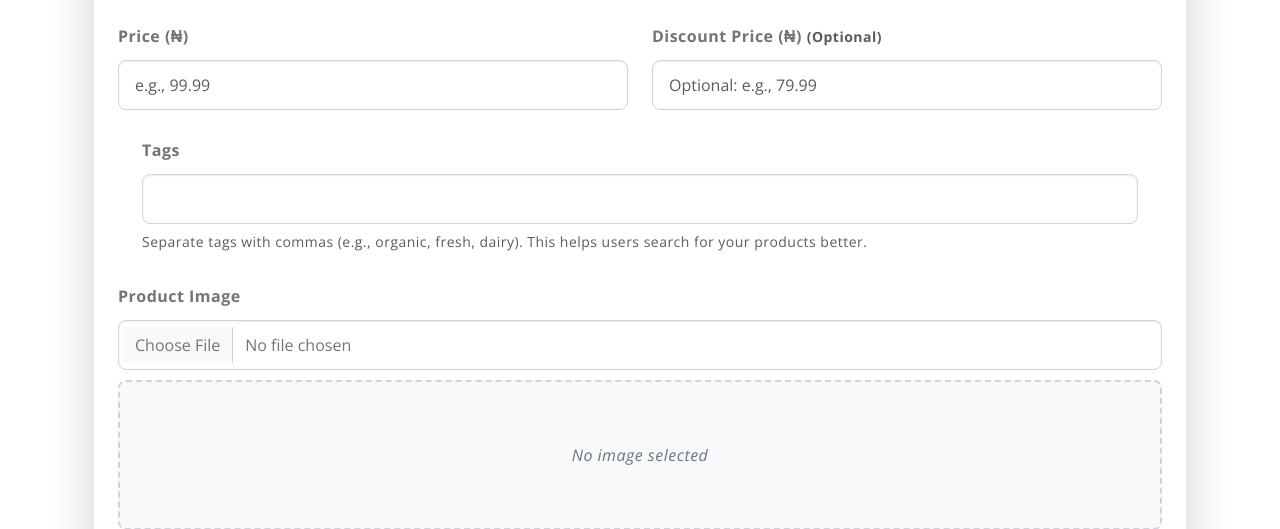
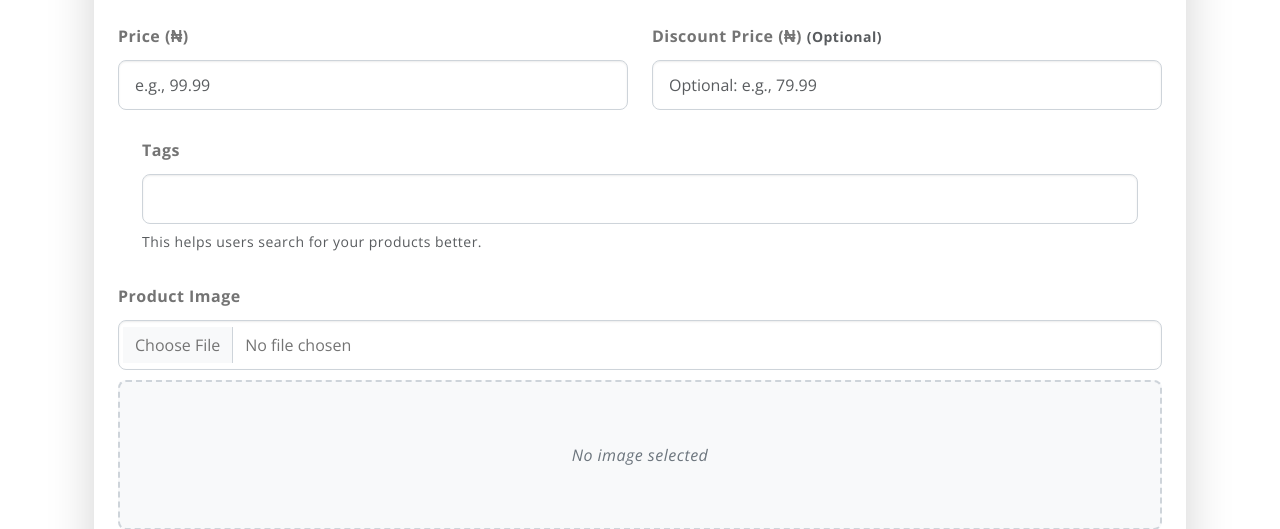
Before and after one commit to David-Ibitokun/AptechDjangoClass, a Django app: page /product/add/ in a window 1280 px wide. Shown: the part 1025-1554 px from the top of the page. Run offline with Django 5.2, Linux system fonts and the light colour scheme; a user stored in the database is signed in; data comes from the database, SQL or seed files in the repository; both versions use the stored data as it was after the commit; parts of the project's set-up code (start-up, migrations or seed data) failed here and were passed over.

Commit message:
product added

```diff
--- a/templates/add_product.html
+++ b/templates/add_product.html
@@ -211,7 +211,7 @@
             <div class="mb-4 container-fluid">
                 <label for="{{ form.tags.id_for_label }}" class="form-label fw-bold">Tags</label>
                 {{ form.tags }}
-                <div class="form-text text-muted mt-1">Separate tags with commas (e.g., organic, fresh, dairy). This helps users search for your products better.</div>
+                <div class="form-text text-muted mt-1">This helps users search for your products better.</div>
                 {% if form.tags.errors %}<div class="text-danger small mt-1">{{ form.tags.errors }}</div>{% endif %}
             </div>
 
--- a/templates/edit_product.html
+++ b/templates/edit_product.html
@@ -219,7 +219,7 @@
             <div class="mb-4">
                 <label for="{{ form.tags.id_for_label }}" class="form-label fw-bold">Tags</label>
                 {{ form.tags }}
-                <div class="form-text text-muted mt-1">Separate tags with commas (e.g., organic, fresh, dairy). This helps users search for your products better.</div>
+                <div class="form-text text-muted mt-1">This helps users search for your products better.</div>
                 {% if form.tags.errors %}<div class="text-danger small mt-1">{{ form.tags.errors }}</div>{% endif %}
             </div>
 
```
Also changed, not shown: db.sqlite3, media/products/images/Car_Windshield_Glass_Repair.jpg (added), media/products/images/Samsung_Galaxy_A03_Silicone_Back_Case.jpg (added), media/products/images/Soft_Silicone_Case_For_IPhone_15_black.jpg (added), media/products/images/iPhone_14_pro_max_AlIWLGd.jpg (added).
